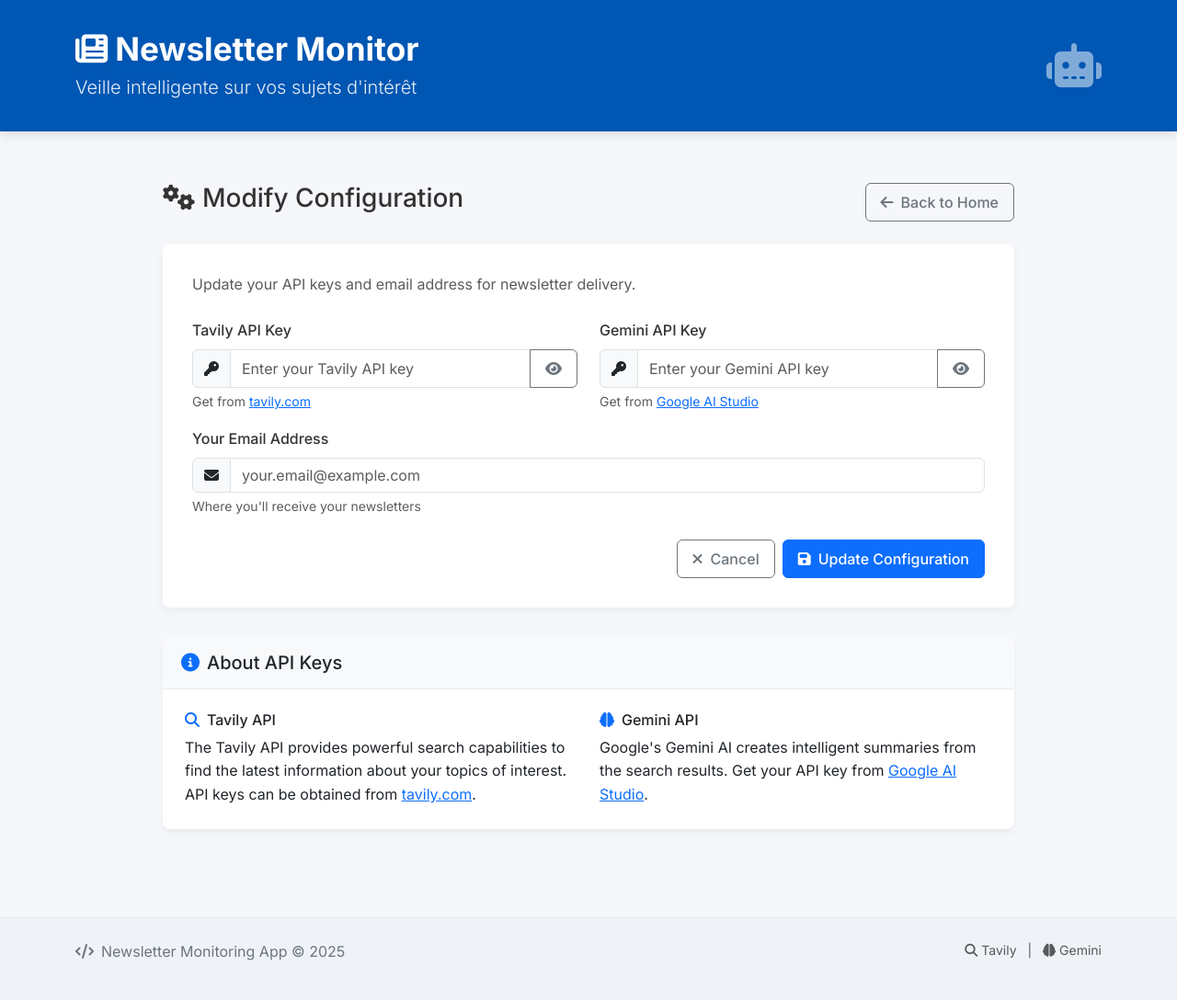
After one commit to anass1209/newsletter-app, a Flask app: template src/news_aggregator/templates/modify_config.html in a window 1280 px wide. The commit adds this page. Shown: the whole page at 92% size. Run offline with Flask 3, Linux system fonts and the light colour scheme; the template is opened without the code that fills it, so the values that code supplies are empty.

```diff
--- a/src/news_aggregator/app.py
+++ b/src/news_aggregator/app.py
@@ -141,38 +141,13 @@ def send_newsletter_now(graph, topic, user_email):
         logging.error(f"Newsletter generation error: {str(e)}")
         raise
 
-@app.route('/modify_config', methods=['GET', 'POST'])
-def modify_config():
-    """Allow users to modify their configuration"""
-    if request.method == 'POST':
-        tavily_key = request.form.get('tavily_api_key', '').strip()
-        gemini_key = request.form.get('gemini_api_key', '').strip()
-        user_email = request.form.get('user_email', '').strip()
 
-        if not all([tavily_key, gemini_key, user_email]):
-            flash('All configuration fields are required.', 'error')
-            return redirect(url_for('modify_config'))
 
-        from .config import set_credentials
-        set_credentials(
-            tavily_key=tavily_key,
-            gemini_key=gemini_key,
-            user_email=user_email,
-            sender_email=os.getenv('SENDER_EMAIL', 'default@example.com'),
-            sender_password=os.getenv('SENDER_APP_PASSWORD', '0000')
-        )
-        session['user_email'] = user_email
-        session['configured'] = True
-        flash('Configuration updated successfully.', 'success')
-        return redirect(url_for('index'))
-
-    # For GET requests, show the config form
-    user_email = session.get('user_email', '')
-    return render_template('modify_config.html', user_email=user_email)
 
 @app.errorhandler(404)
 def page_not_found(e):
     return render_template('404.html'), 404
+
 
 @app.errorhandler(500)
 def server_error(e):
--- a/src/news_aggregator/static/js/app.js
+++ b/src/news_aggregator/static/js/app.js
@@ -4,31 +4,13 @@
 
 document.addEventListener('DOMContentLoaded', function() {
     // Initialize tooltips
-    const tooltipTriggerList = [].slice.call(document.querySelectorAll('[data-bs-toggle="tooltip"]'));
-    tooltipTriggerList.map(function (tooltipTriggerEl) {
-        return new bootstrap.Tooltip(tooltipTriggerEl);
-    });
+    initializeTooltips();
 
     // Store user timezone for better time display
-    try {
-        const timezone = Intl.DateTimeFormat().resolvedOptions().timeZone;
-        document.cookie = `timezone=${encodeURIComponent(timezone)}; path=/; max-age=86400; SameSite=Lax`;
-    } catch(e) {
-        console.warn("Could not detect timezone:", e);
-    }
+    storeUserTimezone();
 
     // Automatically hide non-error alerts after 5 seconds
-    setTimeout(function() {
-        const alerts = document.querySelectorAll('.alert:not(.alert-danger):not(.alert-warning)');
-        alerts.forEach(function(alert) {
-            if (bootstrap && bootstrap.Alert) {
-                const bsAlert = new bootstrap.Alert(alert);
-                bsAlert.close();
-            } else {
-                alert.style.display = 'none';
-            }
-        });
-    }, 5000);
+    setupAutoDismissAlerts();
 
     // Password toggle functionality
     initPasswordToggles();
@@ -37,15 +19,52 @@ document.addEventListener('DOMContentLoaded', function() {
     initFormSubmitHandlers();
 
     // Animated scroll to elements with ID if specified in hash
-    if (window.location.hash) {
-        const targetElement = document.querySelector(window.location.hash);
-        if (targetElement) {
-            setTimeout(function() {
-                smoothScrollTo(targetElement);
-            }, 300);
-        }
+    handleHashScroll();
+
+    // Ensure proper form submission and button handling
+    setupButtonEventListeners();
+});
+
+/**
+ * Initialize Bootstrap tooltips
+ */
+function initializeTooltips() {
+    if (typeof bootstrap !== 'undefined' && bootstrap.Tooltip) {
+        const tooltipTriggerList = [].slice.call(document.querySelectorAll('[data-bs-toggle="tooltip"]'));
+        tooltipTriggerList.map(function (tooltipTriggerEl) {
+            return new bootstrap.Tooltip(tooltipTriggerEl);
+        });
     }
-});
+}
+
+/**
+ * Store user's timezone in a cookie
+ */
+function storeUserTimezone() {
+    try {
+        const timezone = Intl.DateTimeFormat().resolvedOptions().timeZone;
+        document.cookie = `timezone=${encodeURIComponent(timezone)}; path=/; max-age=86400; SameSite=Lax`;
+    } catch(e) {
+        console.warn("Could not detect timezone:", e);
+    }
+}
+
+/**
+ * Set up automatic dismissal of success alerts
+ */
+function setupAutoDismissAlerts() {
+    setTimeout(function() {
+        const alerts = document.querySelectorAll('.alert:not(.alert-danger):not(.alert-warning)');
+        alerts.forEach(function(alert) {
+            if (typeof bootstrap !== 'undefined' && bootstrap.Alert) {
+                const bsAlert = new bootstrap.Alert(alert);
+                bsAlert.close();
+            } else {
+                alert.style.display = 'none';
+            }
+        });
+    }, 5000);
+}
 
 /**
  * Initializes toggle password visibility functionality
@@ -70,19 +89,20 @@ function initPasswordToggles() {
 }
 
 /**
- * Initializes form submission handlers for loading states
+ * Set up form submission handlers with enhanced validation and feedback
  */
 function initFormSubmitHandlers() {
     // Newsletter generation form
-    const generateBtn = document.getElementById('generateBtn');
-    if (generateBtn) {
-        const form = generateBtn.closest('form');
+    const newsletterForm = document.getElementById('newsletter-form');
+    if (newsletterForm) {
+        const generateBtn = document.getElementById('generateBtn');
 
-        form.addEventListener('submit', function(event) {
-            if (!form.checkValidity()) {
+        newsletterForm.addEventListener('submit', function(event) {
+            if (!this.checkValidity()) {
                 event.preventDefault();
-                form.reportValidity();
-            } else {
+                highlightInvalidFields(this);
+                this.reportValidity();
+            } else if (generateBtn) {
                 generateBtn.innerHTML = '<span class="spinner-border spinner-border-sm me-2" role="status" aria-hidden="true"></span> Generating...';
                 generateBtn.disabled = true;
                 // Add subtle animation to button
@@ -92,24 +112,84 @@ function initFormSubmitHandlers() {
     }
 
     // Configuration form
-    const configForms = document.querySelectorAll('form[action*="config"]');
-    configForms.forEach(form => {
-        form.addEventListener('submit', function(event) {
-            if (!form.checkValidity()) {
+    const configForm = document.getElementById('config-form');
+    if (configForm) {
+        const saveBtn = document.getElementById('save-config-btn');
+
+        configForm.addEventListener('submit', function(event) {
+            if (!this.checkValidity()) {
                 event.preventDefault();
+                highlightInvalidFields(this);
+                this.reportValidity();
+            } else if (saveBtn) {
+                saveBtn.innerHTML = '<span class="spinner-border spinner-border-sm me-2" role="status" aria-hidden="true"></span> Saving...';
+                saveBtn.disabled = true;
+            }
+        });
+    }
+}
+
+/**
+ * Set up specific event listeners for buttons
+ */
+function setupButtonEventListeners() {
+    // Modify Configuration Button
+    const modifyBtn = document.getElementById('modify-config-btn');
+    if (modifyBtn) {
+        modifyBtn.addEventListener('click', function() {
+            this.innerHTML = '<span class="spinner-border spinner-border-sm me-2" role="status" aria-hidden="true"></span> Loading...';
+            this.classList.add('disabled');
+            window.location.href = this.getAttribute('href');
+        });
+    }
+
+    // Generate Newsletter Button - add direct click handler
+    const generateBtn = document.getElementById('generateBtn');
+    if (generateBtn) {
+        generateBtn.addEventListener('click', function(event) {
+            const form = this.closest('form');
+            if (form && !form.checkValidity()) {
+                event.preventDefault();
+                highlightInvalidFields(form);
                 form.reportValidity();
             } else {
-                const submitBtn = form.querySelector('button[type="submit"]');
-                if (submitBtn) {
-                    const originalText = submitBtn.innerHTML;
-                    submitBtn.innerHTML = '<span class="spinner-border spinner-border-sm me-2" role="status" aria-hidden="true"></span> Saving...';
-                    submitBtn.disabled = true;
-
-                    // Store original button text to restore if there's an error
-                    submitBtn.setAttribute('data-original-text', originalText);
-                }
+                this.innerHTML = '<span class="spinner-border spinner-border-sm me-2" role="status" aria-hidden="true"></span> Generating...';
+                this.disabled = true;
+                form.submit();
             }
         });
+    }
+}
+
+/**
+ * Handle scrolling to hash elements
+ */
+function handleHashScroll() {
+    if (window.location.hash) {
+        const targetElement = document.querySelector(window.location.hash);
+        if (targetElement) {
+            setTimeout(function() {
+                smoothScrollTo(targetElement);
+            }, 300);
+        }
+    }
+}
+
+/**
+ * Highlight invalid fields in a form
+ * @param {HTMLFormElement} form - The form to check
+ */
+function highlightInvalidFields(form) {
+    const invalidFields = form.querySelectorAll(':invalid');
+    invalidFields.forEach(field => {
+        field.classList.add('is-invalid');
+
+        // Add event listener to remove the invalid class once corrected
+        field.addEventListener('input', function() {
+            if (this.validity.valid) {
+                this.classList.remove('is-invalid');
+            }
+        }, { once: true });
     });
 }
 
--- /dev/null
+++ b/src/news_aggregator/templates/modify_config.html
@@ -0,0 +1,140 @@
+{% extends "base.html" %}
+
+{% block title %}Modify Configuration - Newsletter Monitor{% endblock %}
+
+{% block content %}
+<div class="row justify-content-center">
+    <div class="col-md-10">
+        <div class="d-flex justify-content-between align-items-center mb-4">
+            <h3><i class="fas fa-cogs me-2" aria-hidden="true"></i>Modify Configuration</h3>
+            <a href="{{ url_for('index') }}" class="btn btn-outline-secondary">
+                <i class="fas fa-arrow-left me-2" aria-hidden="true"></i>Back to Home
+            </a>
+        </div>
+
+        <div class="form-container">
+            <p class="text-muted mb-4">Update your API keys and email address for newsletter delivery.</p>
+
+            <form method="post" action="{{ url_for('modify_config') }}" id="modify-config-form">
+                <div class="row">
+                    <div class="col-md-6 mb-3">
+                        <label for="tavily_api_key" class="form-label">Tavily API Key</label>
+                        <div class="input-group">
+                            <span class="input-group-text"><i class="fas fa-key" aria-hidden="true"></i></span>
+                            <input type="password" class="form-control" id="tavily_api_key" name="tavily_api_key"
+                                   required placeholder="{% if tavily_key_set %}Enter to change existing key{% else %}Enter your Tavily API key{% endif %}">
+                            <button class="btn btn-outline-secondary toggle-password" type="button" tabindex="-1">
+                                <i class="fas fa-eye" aria-hidden="true"></i>
+                            </button>
+                        </div>
+                        <div class="form-text">Get from <a href="https://tavily.com" target="_blank">tavily.com</a></div>
+                    </div>
+
+                    <div class="col-md-6 mb-3">
+                        <label for="gemini_api_key" class="form-label">Gemini API Key</label>
+                        <div class="input-group">
+                            <span class="input-group-text"><i class="fas fa-key" aria-hidden="true"></i></span>
+                            <input type="password" class="form-control" id="gemini_api_key" name="gemini_api_key"
+                                   required placeholder="{% if gemini_key_set %}Enter to change existing key{% else %}Enter your Gemini API key{% endif %}">
+                            <button class="btn btn-outline-secondary toggle-password" type="button" tabindex="-1">
+                                <i class="fas fa-eye" aria-hidden="true"></i>
+                            </button>
+                        </div>
+                        <div class="form-text">Get from <a href="https://ai.google.dev" target="_blank">Google AI Studio</a></div>
+                    </div>
+                </div>
+
+                <div class="mb-4">
+                    <label for="user_email" class="form-label">Your Email Address</label>
+                    <div class="input-group">
+                        <span class="input-group-text"><i class="fas fa-envelope" aria-hidden="true"></i></span>
+                        <input type="email" class="form-control" id="user_email" name="user_email"
+                               required placeholder="your.email@example.com" value="{{ user_email }}">
+                    </div>
+                    <div class="form-text">Where you'll receive your newsletters</div>
+                </div>
+
+                <div class="d-flex gap-2 justify-content-end">
+                    <a href="{{ url_for('index') }}" class="btn btn-outline-secondary">
+                        <i class="fas fa-times me-2" aria-hidden="true"></i>Cancel
+                    </a>
+                    <button type="submit" class="btn btn-primary" id="update-config-btn">
+                        <i class="fas fa-save me-2" aria-hidden="true"></i>Update Configuration
+                    </button>
+                </div>
+            </form>
+        </div>
+
+        <div class="card mt-4">
+            <div class="card-header bg-light">
+                <h5 class="mb-0"><i class="fas fa-info-circle me-2 text-primary" aria-hidden="true"></i>About API Keys</h5>
+            </div>
+            <div class="card-body">
+                <div class="row">
+                    <div class="col-md-6 mb-3 mb-md-0">
+                        <h6 class="mb-2"><i class="fas fa-search text-primary me-2" aria-hidden="true"></i>Tavily API</h6>
+                        <p class="mb-0">The Tavily API provides powerful search capabilities to find the latest information about your topics of interest. API keys can be obtained from <a href="https://tavily.com" target="_blank">tavily.com</a>.</p>
+                    </div>
+                    <div class="col-md-6">
+                        <h6 class="mb-2"><i class="fas fa-brain text-primary me-2" aria-hidden="true"></i>Gemini API</h6>
+                        <p class="mb-0">Google's Gemini AI creates intelligent summaries from the search results. Get your API key from <a href="https://ai.google.dev" target="_blank">Google AI Studio</a>.</p>
+                    </div>
+                </div>
+            </div>
+        </div>
+    </div>
+</div>
+{% endblock %}
+
+{% block scripts %}
+<script>
+    document.addEventListener('DOMContentLoaded', function() {
+        // Password toggle functionality
+        document.querySelectorAll('.toggle-password').forEach(button => {
+            button.addEventListener('click', function() {
+                const input = this.closest('.input-group').querySelector('input');
+                const icon = this.querySelector('i');
+
+                if (input.type === "password") {
+                    input.type = "text";
+                    icon.classList.remove('fa-eye');
+                    icon.classList.add('fa-eye-slash');
+                } else {
+                    input.type = "password";
+                    icon.classList.remove('fa-eye-slash');
+                    icon.classList.add('fa-eye');
+                }
+            });
+        });
+
+        // Form submission with validation
+        const configForm = document.getElementById('modify-config-form');
+        const updateBtn = document.getElementById('update-config-btn');
+
+        if (configForm && updateBtn) {
+            configForm.addEventListener('submit', function(event) {
+                if (!this.checkValidity()) {
+                    event.preventDefault();
+
+                    // Highlight invalid fields
+                    const invalidFields = this.querySelectorAll(':invalid');
+                    invalidFields.forEach(field => {
+                        field.classList.add('is-invalid');
+
+                        field.addEventListener('input', function() {
+                            if (this.validity.valid) {
+                                this.classList.remove('is-invalid');
+                            }
+                        }, { once: true });
+                    });
+
+                    this.reportValidity();
+                } else {
+                    updateBtn.innerHTML = '<span class="spinner-border spinner-border-sm me-2" role="status" aria-hidden="true"></span> Updating...';
+                    updateBtn.disabled = true;
+                }
+            });
+        }
+    });
+</script>
+{% endblock %}
```
Also changed, not shown: src/news_aggregator/templates/index.html (+35 -5 lines).
